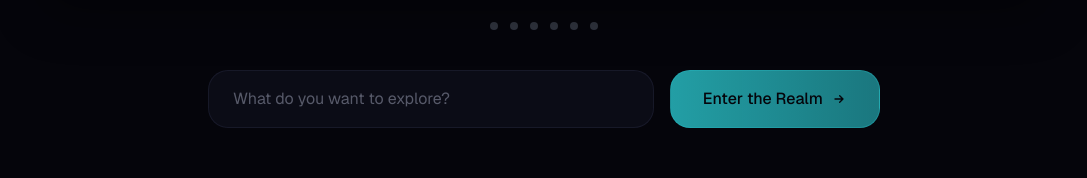
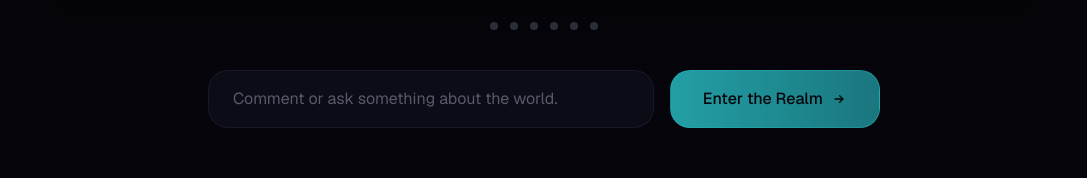
Before and after one commit to Charwipe/the-realm, a Next.js app: page / in a window 1280 px wide. Shown: the part 998-1176 px from the top of the page, without its empty margins (96-1183 px from the left). Built offline with nearby package versions, Linux system fonts and the light colour scheme.

Commit message:
feat: update realm input label and placeholder text

```diff
--- a/components/realm-input.tsx
+++ b/components/realm-input.tsx
@@ -29,14 +29,14 @@ export function RealmInput({ value, onChange, onSubmit }: RealmInputProps) {
         <div className="relative flex flex-col sm:flex-row gap-4">
           <div className="relative flex-1">
             <label htmlFor="realm-destination" className="sr-only">
-              What do you want to explore?
+              Comment or ask something about the world.
             </label>
             <input
               id="realm-destination"
               type="text"
               value={value}
               onChange={(e) => onChange(e.target.value)}
-              placeholder="What do you want to explore?"
+              placeholder="Comment or ask something about the world."
               className={cn(
                 "w-full px-6 py-4 rounded-xl",
                 "bg-input/50 border border-border/50",
```
